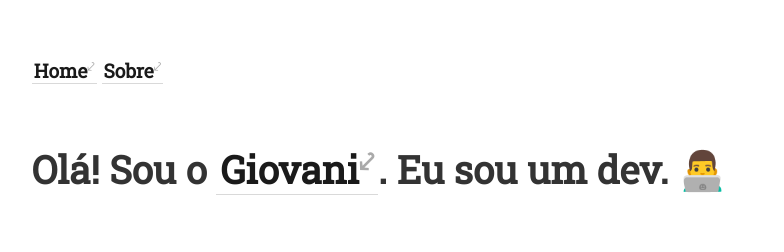
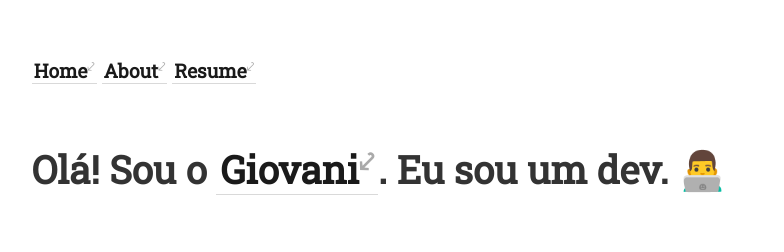
Before and after one commit to gio-bon/MyDigitalGarden, a Jekyll site: the page built from _pages/index.md, in a window 1280 px wide. Shown: the top 252 px of the page, without its empty margins (157-941 px from the left). Built offline with Jekyll 4.4.1, drawn with Linux system fonts in a browser that asks for light colours.

Commit message:
links superiores

```diff
--- a/_includes/nav.html
+++ b/_includes/nav.html
@@ -1,4 +1,5 @@
 <div class="nav">
-    <a class="internal-link" href="{{ site.baseurl }}/"><b>Home</b></a>
-    <a class="internal-link" href="/about"><b>Sobre</b></a>
+    <a class="internal-link" style="text-decoration:none" href="{{ site.baseurl }}/"><b>Home</b></a>
+    <a class="internal-link" style="text-decoration:none" href="/about"><b>About</b></a>
+    <a class="internal-link" target="_blank" style="text-decoration:none" href=""><b>Resume</b></a>
 </div>
```
